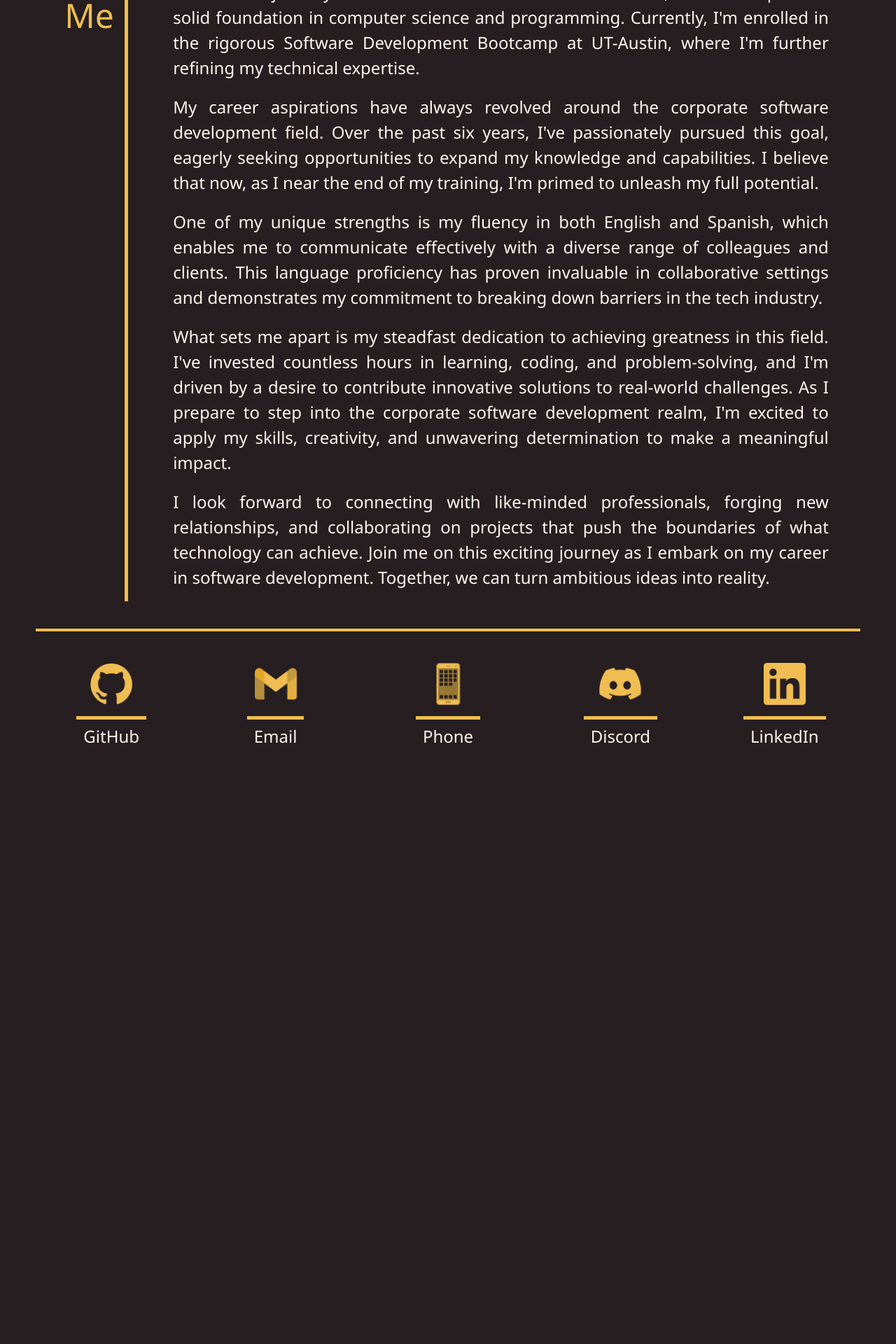
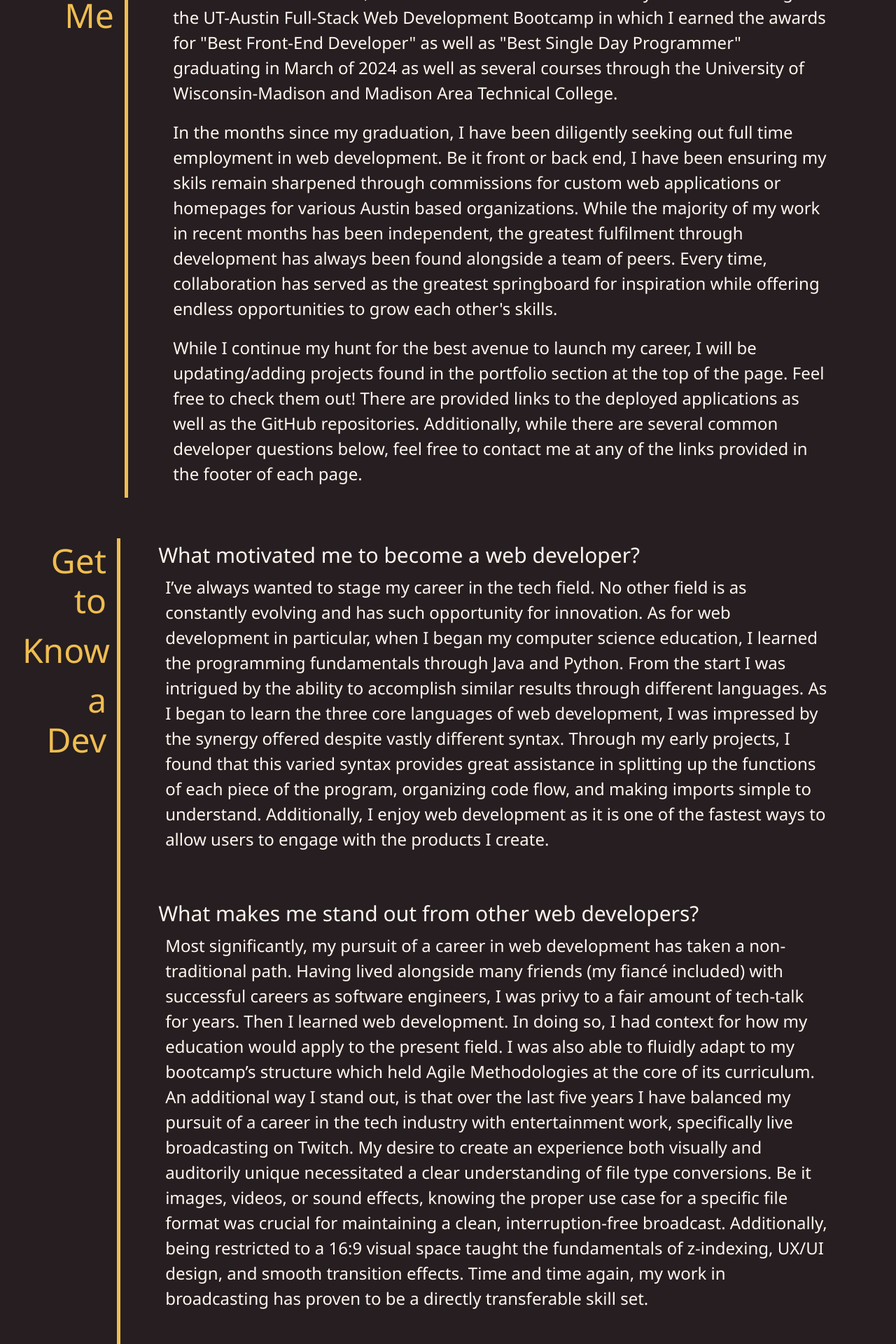
Before and after one commit to TylerFruik/portfolio-react, a React (Vite) app: page / in a window 1280 px wide. Shown: the part 660-2580 px from the top of the page at 70% size. Before the commit the page ends 1758 px from the top, so only its background shows below. Built offline with nearby package versions, Linux system fonts and the light colour scheme.

Commit message:
Full rewrote the About Me section and added the Get to Know a Dev section to the main page.

```diff
--- a/src/new.css
+++ b/src/new.css
@@ -58,6 +58,7 @@ span {
   display: flex;
   flex: 90%;
   align-items: center;
+  text-align: left;
   margin: 10px;
   padding: 20px;
 }
@@ -164,11 +165,12 @@ span {
 .smaller-link {
   position: relative;
 }
-/* #endregion */
 
 .smaller-link h4 {
   font-size: 100%;
 }
+
+/* #endregion */
 
 /*  * RESUME *//* #region */
 .resume {
@@ -247,6 +249,7 @@ footer {
   margin: 60px;
 }
 /* #endregion */
+
 /*  * BTN */ /* #region */
 .custom-btn {
   border: 2px solid var(--text);
@@ -263,8 +266,7 @@ footer {
 }
 /* #endregion */
 
-/*  * Wave */
-/* #region */
+/*  * Wave */ /* #region */
 .wave {
   position: absolute;
   top: 0;
@@ -328,3 +330,14 @@ footer {
   filter: brightness(105%);
 }
 /* #endregion */
+
+/*  * ABOUT ME */ /* #region */
+.question {
+padding-bottom: 60px;
+}
+
+.question h4 {
+font-size: 30px;
+}
+
+/* #endregion */
--- a/src/pages/Home/Home.jsx
+++ b/src/pages/Home/Home.jsx
@@ -15,11 +15,50 @@ const Home = () => {
             <h3>Me</h3>
           </div>
           <div className="content" id="about-me-content">
-            <p>I'm Tyler Fruik, and I'm on a mission to become a skilled software developer. My educational journey includes time at UW-Madison and MATC, where I acquired a solid foundation in computer science and programming. Currently, I'm enrolled in the rigorous Software Development Bootcamp at UT-Austin, where I'm further refining my technical expertise.</p>
-            <p>My career aspirations have always revolved around the corporate software development field. Over the past six years, I've passionately pursued this goal, eagerly seeking opportunities to expand my knowledge and capabilities. I believe that now, as I near the end of my training, I'm primed to unleash my full potential.</p>
-            <p>One of my unique strengths is my fluency in both English and Spanish, which enables me to communicate effectively with a diverse range of colleagues and clients. This language proficiency has proven invaluable in collaborative settings and demonstrates my commitment to breaking down barriers in the tech industry.</p>
-            <p>What sets me apart is my steadfast dedication to achieving greatness in this field. I've invested countless hours in learning, coding, and problem-solving, and I'm driven by a desire to contribute innovative solutions to real-world challenges. As I prepare to step into the corporate software development realm, I'm excited to apply my skills, creativity, and unwavering determination to make a meaningful impact.</p>
-            <p>I look forward to connecting with like-minded professionals, forging new relationships, and collaborating on projects that push the boundaries of what technology can achieve. Join me on this exciting journey as I embark on my career in software development. Together, we can turn ambitious ideas into reality.</p>
+            <p>I'm Tyler Fruik, a Free-Lance Web Developer, Live Broadcaster, 3d Model Artist, Audio Coach/Consultant, and Voice Over Artist. I recieved my education through the UT-Austin Full-Stack Web Development Bootcamp in which I earned the awards for "Best Front-End Developer" as well as "Best Single Day Programmer" graduating in March of 2024 as well as several courses through the University of Wisconsin-Madison and Madison Area Technical College.</p>
+            <p>In the months since my graduation, I have been diligently seeking out full time employment in web development. Be it front or back end, I have been ensuring my skils remain sharpened through commissions for custom web applications or homepages for various Austin based organizations. While the majority of my work in recent months has been independent, the greatest fulfilment through development has always been found alongside a team of peers. Every time, collaboration has served as the greatest springboard for inspiration while offering endless opportunities to grow each other's skills.</p>
+            <p>While I continue my hunt for the best avenue to launch my career, I will be updating/adding projects found in the portfolio section at the top of the page. Feel free to check them out! There are provided links to the deployed applications as well as the GitHub repositories. Additionally, while there are several common developer questions below, feel free to contact me at any of the links provided in the footer of each page.</p>
+          </div>
+        </div>
+        <div className="segment">
+          <div className="title">
+            <h3>Get to</h3>
+            <h3>Know</h3>
+            <h3>a Dev</h3>
+          </div>
+          <div className="content" id="about-me-content">
+            <div className="question">
+              <h4>What motivated me to become a web developer?</h4>
+              <p>I’ve always wanted to stage my career in the tech field. No other field is as constantly evolving and has such opportunity for innovation. As for web development in particular, when I began my computer science education, I learned the programming fundamentals through Java and Python. From the start I was intrigued by the ability to accomplish similar results through different languages. As I began to learn the three core languages of web development, I was impressed by the synergy offered despite vastly different syntax. Through my early projects, I found that this varied syntax provides great assistance in splitting up the functions of each piece of the program, organizing code flow, and making imports simple to understand. Additionally, I enjoy web development as it is one of the fastest ways to allow users to engage with the products I create.</p>
+            </div>
+            <div className="question">
+              <h4>What makes me stand out from other web developers?</h4>
+              <p>Most significantly, my pursuit of a career in web development has taken a non-traditional path. Having lived alongside many friends (my fiancé included) with successful careers as software engineers, I was privy to a fair amount of tech-talk for years. Then I learned web development. In doing so, I had context for how my education would apply to the present field. I was also able to fluidly adapt to my bootcamp’s structure which held Agile Methodologies at the core of its curriculum. An additional way I stand out, is that over the last five years I have balanced my pursuit of a career in the tech industry with entertainment work, specifically live broadcasting on Twitch. My desire to create an experience both visually and auditorily unique necessitated a clear understanding of file type conversions. Be it images, videos, or sound effects, knowing the proper use case for a specific file format was crucial for maintaining a clean, interruption-free broadcast. Additionally, being restricted to a 16:9 visual space taught the fundamentals of z-indexing, UX/UI design, and smooth transition effects. Time and time again, my work in broadcasting has proven to be a directly transferable skill set.</p>
+            </div>
+            <div className="question">
+              <h4>What is my daily routine as a web developer?</h4>
+              <p>My developer projects right now are divided between smaller contract jobs and personal projects. Therefore, if I have a project with a client’s deadline, I will first devote my time to its completion. When I am working with more freedom, I will commonly be working on one of a handful of side projects while watching YouTube videos going over tips and tricks, new innovations in the field, or replaying recordings of past lectures when stumped on a particular subject. Recently, my core project has been updating my developer portfolio. When I need a break, I turn to one of four other options: Testing the limits of CSS, refactoring old projects, finding interesting public APIs to add to my personal homepage, or creating custom browser sources for live streaming.</p>
+            </div>
+            <div className="question">
+              <h4>What is my remote work experience?</h4>
+              <p>All of my developer experience is remote. From education to production, I have built every program from my at-home setup and interfaced with other team members through Slack, Zoom, Discord, and Github. I thoroughly enjoy working remotely and am able to communicate and collaborate with ease.</p>
+            </div>
+            <div className="question">
+              <h4>How do I approach collaborating with designers and other developers on a project?</h4>
+              <p>First off, I would ensure that each team member, regardless of background, is on the same page. This would entail breaking complex technical concepts down into terms understood by all. From there, work together to identify the project’s components and sort them by priority. As development progresses, I would make certain to remain in constant contact with the team.</p>
+            </div>
+            <div className="question">
+              <h4>What was a recent web development difficulty I faced and how did I work to overcome it?</h4>
+              <p>During my web development bootcamp, our final project was a full-stack application harboring a workload designed for five developers to divide evenly. This allowed each of us to focus on a particular aspect of the project highlighting our individual strengths. Our project was to create a user-focused website using the MERN Stack (MongoDB, Express.js, React, Node.js) with a scalable backend. The project was required to “fulfill a real-world need, with a focus on data and user demand.” We decided to make a wedding planning website through which a user can handle all invites and fundraise using Stripe. My chosen task was facilitating the site’s front-end. As half of the allotted time passed, three of the five suddenly dropped from the project having begun none of their components. As this was the final requirement for graduation, we were left with no time to waste. In one week, my remaining partner and I successfully incorporated Stripe, BCrypt, GraphQL, built our database using MongoDB and the Mongoose ODM, and ensured cross-browser compatibility all while keeping the code up to W3C standards. This crunch time led to me winning the “Best Single Day Programmer” award in our graduation ceremony. While the necessary work load of that week could have been overwhelming given the clear ramifications upon coming up short, I was delighted to have an excuse to write code for 80 hours</p>
+            </div>
+            <div className="question">
+              <h4>How do I ensure that my code is accessible to users with disabilities?</h4>
+              <p>For each website I have created, I follow the Web Content Accessibility Guidelines (WCAG) documents. These practices are commonplace across all of web development and were a crucial aspect of my education. A key parameter is ensuring that any non-text component of a website has a text correlate. For example, providing alt text when creating an img element.  Another important strategy is properly formatting HTML. Not only does this assist other developers, but it is required for many screen readers to correctly interpret the content of a page.</p>
+            </div>
+            <div className="question">
+              <h4>When I build a web application, how do I optimize its performance?</h4>
+              <p>Lately, I have been updating outdated projects to be React compatible. The reusable components and virtual DOM not only lessen the website’s stress on the server, but also provide a more efficient and scalable code flow. Additionally, though a simple change, many of the refactoring projects I have worked on use “var” in variable declarations rather than the standard “let” or “const.” By changing these, the website is less susceptible to bugs or data complications. Finally, ensuring that data is fetched only when needed, for example when a div enters the view port through scrolling improves site performance on devices with fewer resources.</p>
+            </div>
           </div>
         </div>
       </div>
```
